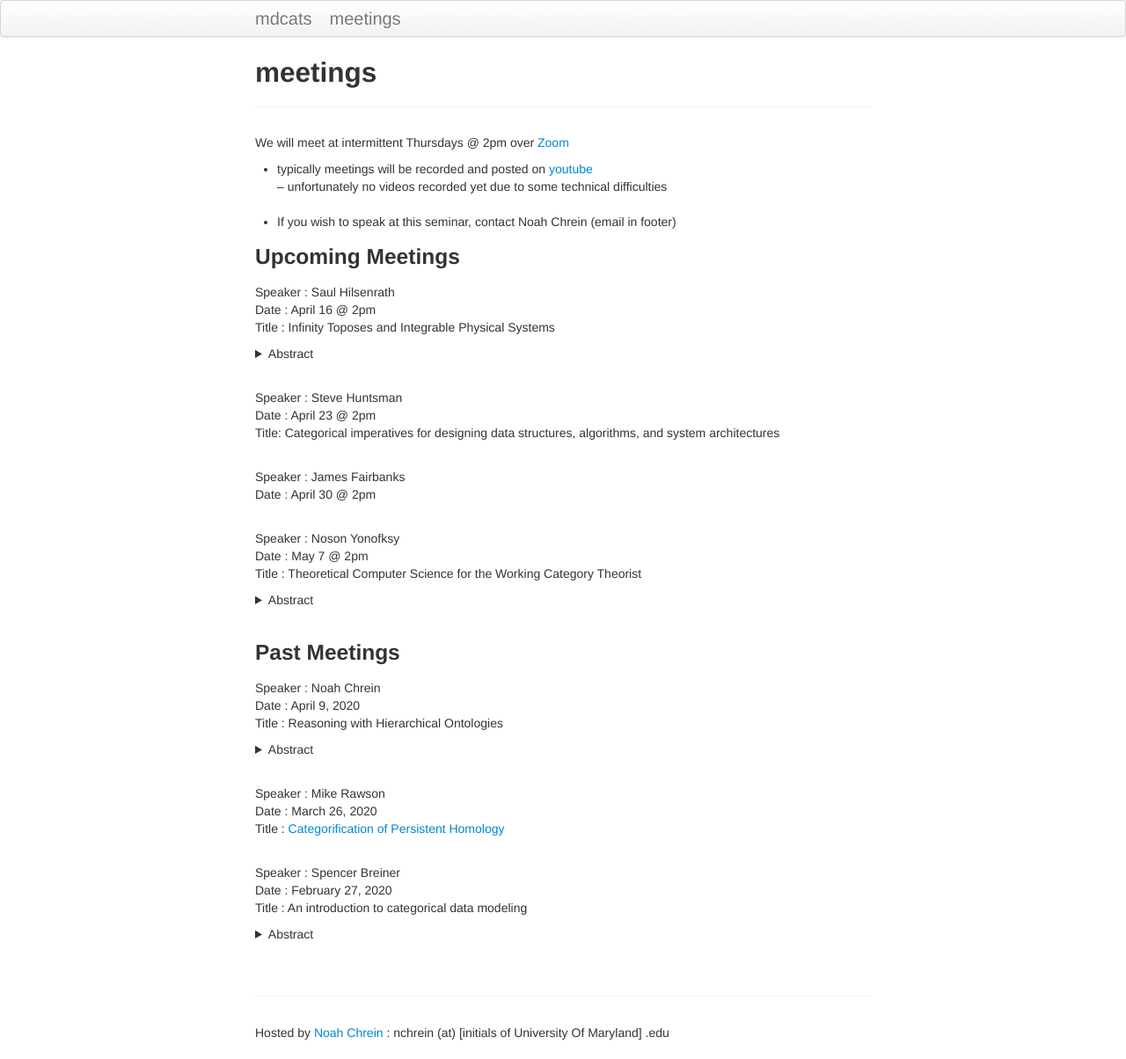
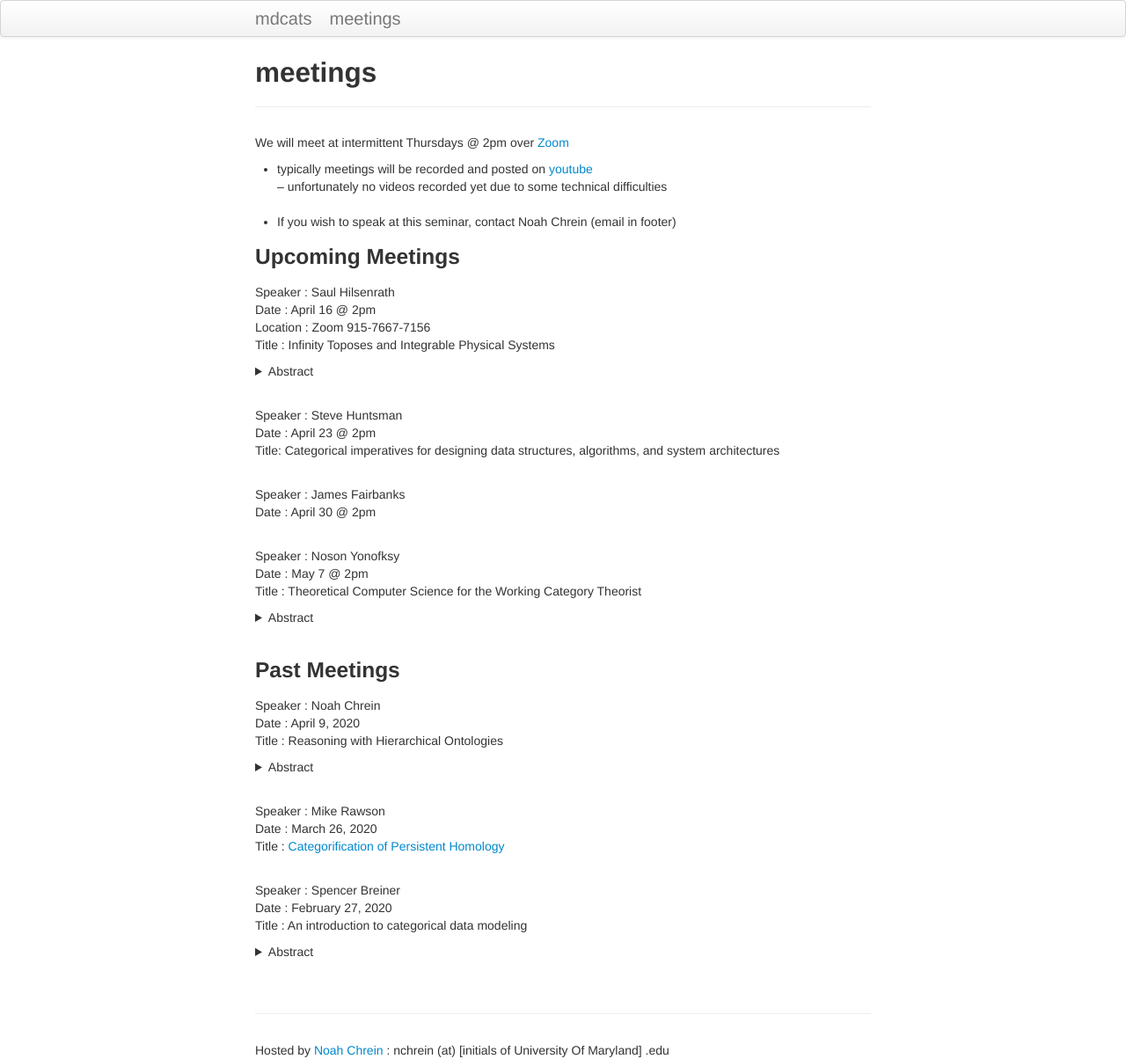
Before and after one commit to mdcats/mdcats.github.io, a Jekyll site: the page built from pages/Meetings.md, in a window 1280 px wide. Shown: the whole page at 88% size. Built offline with Jekyll 4.4.1, drawn with Linux system fonts in a browser that asks for light colours.

Commit message:
added zoom link

```diff
--- a/pages/Meetings.md
+++ b/pages/Meetings.md
@@ -14,6 +14,7 @@ We will meet at intermittent Thursdays @ 2pm over [Zoom](zoom.us)
 
 Speaker : Saul Hilsenrath
 Date : April 16 @ 2pm
+Location : Zoom 915-7667-7156
 Title : Infinity Toposes and Integrable Physical Systems
 <br/>
 <details><summary>Abstract</summary>
```
